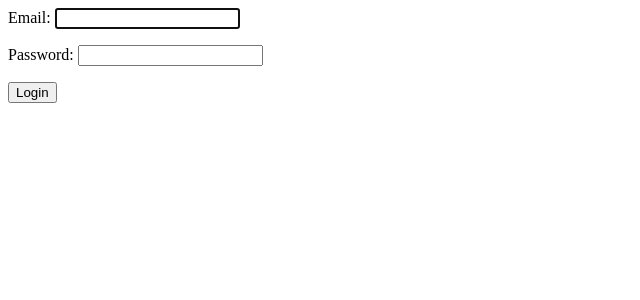
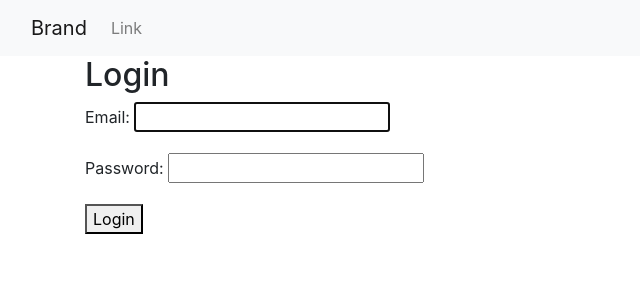
Before and after one commit to k3vkoh/bc-tasystem, a Django app: page /users/login/ in a window 1280 px wide. Shown: the top 300 px of the page, without its empty margins (0-640 px from the left). Run offline with Django 4.2, Linux system fonts and the light colour scheme; some libraries are stand-ins or nearby versions.

Commit message:
added shared templates

```diff
--- a/src/templates/base.html
+++ b/src/templates/base.html
@@ -0,0 +1,41 @@
+<!DOCTYPE html>
+<html lang="en">
+  <head>
+    <meta charset="UTF-8" />
+    <meta http-equiv="X-UA-Compatible" content="IE=edge" />
+    <meta
+      name="viewport"
+      content="width=device-width, initial-scale=1.0, shrink-to-fit=no"
+    />
+    <!-- Bootstrap CSS -->
+    <link
+      rel="stylesheet"
+      href="https://cdn.jsdelivr.net/npm/bootstrap@4.0.0/dist/css/bootstrap.min.css"
+      integrity="sha384-Gn5384xqQ1aoWXA+058RXPxPg6fy4IWvTNh0E263XmFcJlSAwiGgFAW/dAiS6JXm"
+      crossorigin="anonymous"
+    />
+    <title>Boston College TA System</title>
+  </head>
+  <body>
+    {% include "components/navbar.html" %}
+    <main role="main" class="container">
+        {% block content %}
+        {% endblock %}
+    </main>
+    <script
+    src="https://code.jquery.com/jquery-3.2.1.slim.min.js"
+    integrity="sha384-KJ3o2DKtIkvYIK3UENzmM7KCkRr/rE9/Qpg6aAZGJwFDMVNA/GpGFF93hXpG5KkN"
+    crossorigin="anonymous"
+    ></script>
+    <script
+    src="https://cdn.jsdelivr.net/npm/popper.js@1.12.9/dist/umd/popper.min.js"
+    integrity="sha384-ApNbgh9B+Y1QKtv3Rn7W3mgPxhU9K/ScQsAP7hUibX39j7fakFPskvXusvfa0b4Q"
+    crossorigin="anonymous"
+    ></script>
+    <script
+    src="https://cdn.jsdelivr.net/npm/bootstrap@4.0.0/dist/js/bootstrap.min.js"
+    integrity="sha384-JZR6Spejh4U02d8jOt6vLEHfe/JQGiRRSQQxSfFWpi1MquVdAyjUar5+76PVCmYl"
+    crossorigin="anonymous"
+    ></script>
+</body>
+</html>
--- a/src/templates/components/navbar.html
+++ b/src/templates/components/navbar.html
@@ -0,0 +1,38 @@
+<header class="site-header">
+<nav class="navbar navbar-expand-lg bg-light navbar-light ">
+    <!-- Container wrapper -->
+    <div class="container-fluid">
+
+      <!-- Navbar brand -->
+      <a class="navbar-brand" href="#">Brand</a>
+
+      <!-- Toggle button -->
+      <button class="navbar-toggler" type="button" data-mdb-toggle="collapse" data-mdb-target="#navbarSupportedContent" aria-controls="navbarSupportedContent" aria-expanded="false" aria-label="Toggle navigation">
+        <i class="fas fa-bars"></i>
+      </button>
+
+      <!-- Collapsible wrapper -->
+      <div class="collapse navbar-collapse" id="navbarSupportedContent">
+        <ul class="navbar-nav me-auto mb-2 mb-lg-0">
+
+          <!-- Link -->
+          <li class="nav-item">
+            <a class="nav-link" href="#">Link</a>
+          </li>
+
+        </ul>
+
+        <!-- Icons -->
+        <ul class="navbar-nav d-flex flex-row me-1">
+          <li class="nav-item me-3 me-lg-0">
+            <a class="nav-link" href="#"><i class="fas fa-shopping-cart"></i></a>
+          </li>
+          <li class="nav-item me-3 me-lg-0">
+            <a class="nav-link" href="#"><i class="fab fa-twitter"></i></a>
+          </li>
+        </ul>
+
+      </div>
+    </div>
+</nav>
+</header>
--- a/src/users/templates/login.html
+++ b/src/users/templates/login.html
@@ -1,5 +1,11 @@
-<form method="post">
+{% extends "base.html" %}
+
+{% block content %}
+<h2>Login</h2>
+<form method="post" class="form-group">
     {% csrf_token %}
     {{ form.as_p }}
     <button type="submit">Login</button>
 </form>
+
+{% endblock %}
```
Also changed, not shown: src/main/templates/home.html (+8 -10 lines), src/users/templates/register.html (+8 -0 lines).
